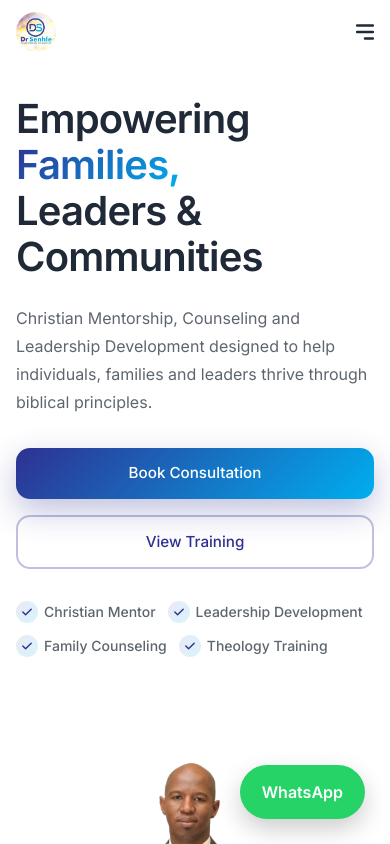
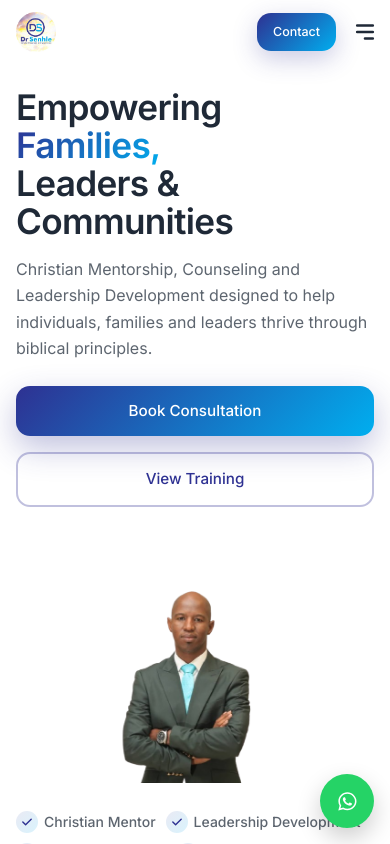
Before and after one commit to 040428/dr-senhle-website, a React (Vite) app: page / in a window 390 px wide. Shown: the top 844 px of the page. Built offline with nearby package versions, Linux system fonts and the light colour scheme.

Commit message:
feat: Make Website Mobile Responsive
Co-authored-by: traeagent <traeagent@users.noreply.github.com>

```diff
--- a/src/components/Hero.jsx
+++ b/src/components/Hero.jsx
@@ -45,6 +45,47 @@ const buttonVariants = {
   }),
 };
 
+function TrustBadges({ sx }) {
+  return (
+    <Stack
+      direction="row"
+      flexWrap="wrap"
+      gap={{ xs: 1.25, md: 2.5 }}
+      sx={sx}
+    >
+      {trustBadges.map((badge) => (
+        <Stack
+          key={badge}
+          direction="row"
+          alignItems="center"
+          spacing={0.75}
+        >
+          <Box
+            sx={{
+              width: 22,
+              height: 22,
+              borderRadius: '50%',
+              background: 'linear-gradient(135deg, rgba(46, 49, 146, 0.1), rgba(0, 174, 239, 0.15))',
+              display: 'flex',
+              alignItems: 'center',
+              justifyContent: 'center',
+              flexShrink: 0,
+            }}
+          >
+            <HiCheck size={14} color="#2E3192" />
+          </Box>
+          <Typography
+            variant="body2"
+            sx={{ fontWeight: 500, color: 'text.secondary', fontSize: '0.875rem' }}
+          >
+            {badge}
+          </Typography>
+        </Stack>
+      ))}
+    </Stack>
+  );
+}
+
 function ScrollIndicator() {
   return (
     <MotionBox
@@ -61,6 +102,7 @@ function ScrollIndicator() {
         alignItems: 'center',
         gap: 0.5,
         zIndex: 2,
+        display: { xs: 'none', md: 'flex' },
       }}
     >
       <Typography
@@ -108,11 +150,11 @@ function Hero() {
     <Box
       sx={{
         position: 'relative',
-        minHeight: '100vh',
+        minHeight: { xs: 'auto', md: '100vh' },
         display: 'flex',
         alignItems: 'center',
-        pt: { xs: 12, md: 14 },
-        pb: { xs: 10, md: 8 },
+        pt: { xs: 11, sm: 12, md: 14 },
+        pb: { xs: 7, sm: 8, md: 8 },
       }}
     >
       <Container maxWidth="xl" sx={{ position: 'relative', zIndex: 1 }}>
@@ -141,10 +183,10 @@ function Hero() {
                 variant="h1"
                 variants={itemVariants}
                 sx={{
-                  fontSize: { xs: '2.5rem', sm: '3rem', md: '3.25rem', lg: '3.75rem' },
-                  lineHeight: { xs: 1.15, md: 1.1 },
+                  fontSize: { xs: '2.2rem', sm: '2.8rem', md: '3.25rem', lg: '3.75rem' },
+                  lineHeight: { xs: 1.08, md: 1.1 },
                   color: '#1F2937',
-                  mb: 3,
+                  mb: { xs: 2, md: 3 },
                 }}
               >
                 Empowering
@@ -171,10 +213,10 @@ function Hero() {
                 variants={itemVariants}
                 sx={{
                   fontSize: { xs: '1rem', md: '1.125rem' },
-                  lineHeight: 1.75,
+                  lineHeight: { xs: 1.65, md: 1.75 },
                   color: 'text.secondary',
                   maxWidth: 520,
-                  mb: 4,
+                  mb: { xs: 3, md: 4 },
                 }}
               >
                 Christian Mentorship, Counseling and Leadership Development designed
@@ -185,7 +227,7 @@ function Hero() {
               <Stack
                 direction={{ xs: 'column', sm: 'row' }}
                 spacing={2}
-                sx={{ mb: 4 }}
+                sx={{ mb: { xs: 3, md: 4 } }}
               >
                 <MotionBox custom={0} variants={buttonVariants} initial="hidden" animate="visible">
                   <Button
@@ -226,42 +268,8 @@ function Hero() {
                 </MotionBox>
               </Stack>
 
-              <MotionBox variants={itemVariants}>
-                <Stack
-                  direction="row"
-                  flexWrap="wrap"
-                  gap={{ xs: 1.5, md: 2.5 }}
-                  sx={{ mt: 1 }}
-                >
-                  {trustBadges.map((badge) => (
-                    <Stack
-                      key={badge}
-                      direction="row"
-                      alignItems="center"
-                      spacing={0.75}
-                    >
-                      <Box
-                        sx={{
-                          width: 22,
-                          height: 22,
-                          borderRadius: '50%',
-                          background: 'linear-gradient(135deg, rgba(46, 49, 146, 0.1), rgba(0, 174, 239, 0.15))',
-                          display: 'flex',
-                          alignItems: 'center',
-                          justifyContent: 'center',
-                        }}
-                      >
-                        <HiCheck size={14} color="#2E3192" />
-                      </Box>
-                      <Typography
-                        variant="body2"
-                        sx={{ fontWeight: 500, color: 'text.secondary', fontSize: '0.875rem' }}
-                      >
-                        {badge}
-                      </Typography>
-                    </Stack>
-                  ))}
-                </Stack>
+              <MotionBox variants={itemVariants} sx={{ display: { xs: 'none', md: 'block' } }}>
+                <TrustBadges sx={{ mt: 1 }} />
               </MotionBox>
             </MotionBox>
           </Grid>
@@ -285,7 +293,7 @@ function Hero() {
                 justifyContent: 'center',
                 alignItems: 'center',
                 width: '100%',
-                minHeight: { xs: 380, sm: 460, md: 560 },
+                minHeight: { xs: 240, sm: 340, md: 560 },
               }}
             >
               <Box
@@ -293,7 +301,7 @@ function Hero() {
                 src="/images/dr-senhle.png"
                 alt="Dr Senhle — Christian Mentor and Counselor"
                 sx={{
-                  width: { xs: '92%', sm: '90%', md: '100%' },
+                  width: { xs: '72%', sm: '78%', md: '100%' },
                   maxWidth: { xs: 440, sm: 520, md: 600, lg: 660 },
                   height: 'auto',
                   objectFit: 'cover',
@@ -303,6 +311,9 @@ function Hero() {
             </MotionBox>
           </Grid>
         </Grid>
+        <Box sx={{ display: { xs: 'block', md: 'none' }, mt: 1 }}>
+          <TrustBadges />
+        </Box>
       </Container>
 
       <ScrollIndicator />
--- a/src/components/Navbar/Navbar.jsx
+++ b/src/components/Navbar/Navbar.jsx
@@ -128,14 +128,22 @@ function Navbar() {
               color="primary"
               href="#contact"
               sx={{
-                display: { xs: 'none', md: 'inline-flex' },
-                ml: 3,
-                px: 3,
-                py: 1.25,
+                display: 'inline-flex',
+                ml: { md: 3 },
+                mr: { xs: 1, md: 0 },
+                px: { xs: 2, sm: 2.5, md: 3 },
+                py: { xs: 1, md: 1.25 },
+                fontSize: { xs: '0.78rem', sm: '0.84rem', md: '0.9rem' },
+                minWidth: { xs: 0, sm: 'auto' },
                 boxShadow: '0 8px 24px rgba(46, 49, 146, 0.25)',
               }}
             >
-              Book Consultation
+              <Box component="span" sx={{ display: { xs: 'none', sm: 'inline' } }}>
+                Book Consultation
+              </Box>
+              <Box component="span" sx={{ display: { xs: 'inline', sm: 'none' } }}>
+                Contact
+              </Box>
             </Button>
 
             <IconButton
--- a/src/components/WhatsappButton/WhatsappButton.css
+++ b/src/components/WhatsappButton/WhatsappButton.css
@@ -1,22 +1,37 @@
 .whatsapp-btn {
-    position: fixed;
+  position: fixed;
+  right: 24px;
+  bottom: 24px;
+  z-index: 999;
+  display: inline-flex;
+  align-items: center;
+  gap: 10px;
+  background: #25d366;
+  color: white;
+  padding: 15px 22px;
+  border-radius: 999px;
+  text-decoration: none;
+  font-weight: 600;
+  box-shadow: 0 10px 25px rgba(0, 0, 0, 0.2);
+}
 
-    right: 25px;
-    bottom: 25px;
+.whatsapp-btn svg {
+  font-size: 1.3rem;
+  flex-shrink: 0;
+}
 
-    z-index: 999;
+@media (max-width: 900px) {
+  .whatsapp-btn {
+    right: 16px;
+    bottom: 16px;
+    width: 54px;
+    height: 54px;
+    justify-content: center;
+    padding: 0;
+    border-radius: 50%;
+  }
 
-    background: #25D366;
-
-    color: white;
-
-    padding: 15px 22px;
-
-    border-radius: 999px;
-
-    text-decoration: none;
-
-    font-weight: 600;
-
-    box-shadow: 0 10px 25px rgba(0,0,0,.2);
+  .whatsapp-label {
+    display: none;
   }
+}
--- a/src/components/WhatsappButton/WhatsappButton.jsx
+++ b/src/components/WhatsappButton/WhatsappButton.jsx
@@ -1,4 +1,5 @@
 import "./WhatsappButton.css";
+import { FaWhatsapp } from "react-icons/fa";
 
 function WhatsappButton() {
   return (
@@ -8,7 +9,8 @@ function WhatsappButton() {
       rel="noreferrer"
       className="whatsapp-btn"
     >
-      WhatsApp
+      <FaWhatsapp aria-hidden="true" />
+      <span className="whatsapp-label">WhatsApp</span>
     </a>
   );
 }
--- a/src/sections/HeroSection.jsx
+++ b/src/sections/HeroSection.jsx
@@ -10,7 +10,7 @@ function HeroSection() {
         position: 'relative',
         minHeight: '100vh',
         backgroundColor: '#FFFFFF',
-        overflow: 'hidden',
+        overflowX: 'clip',
       }}
     >
       <Hero />
```
